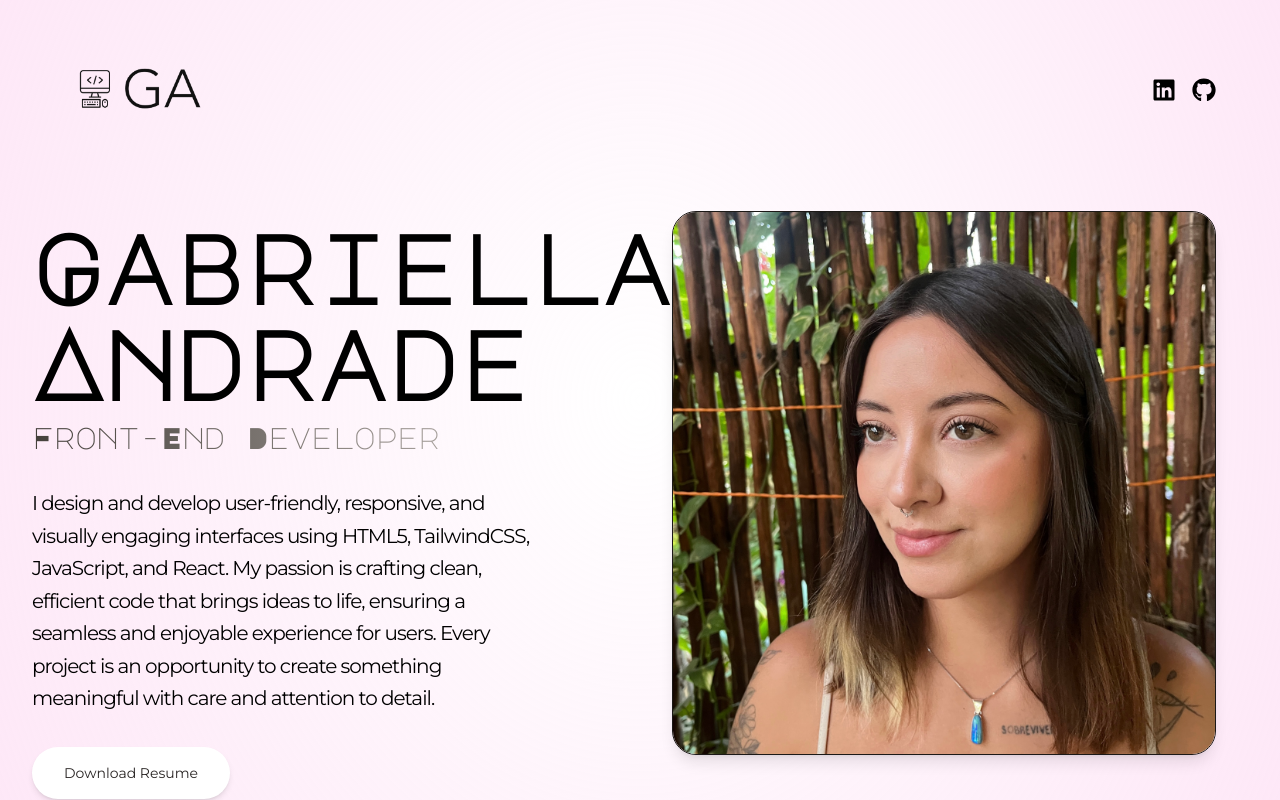
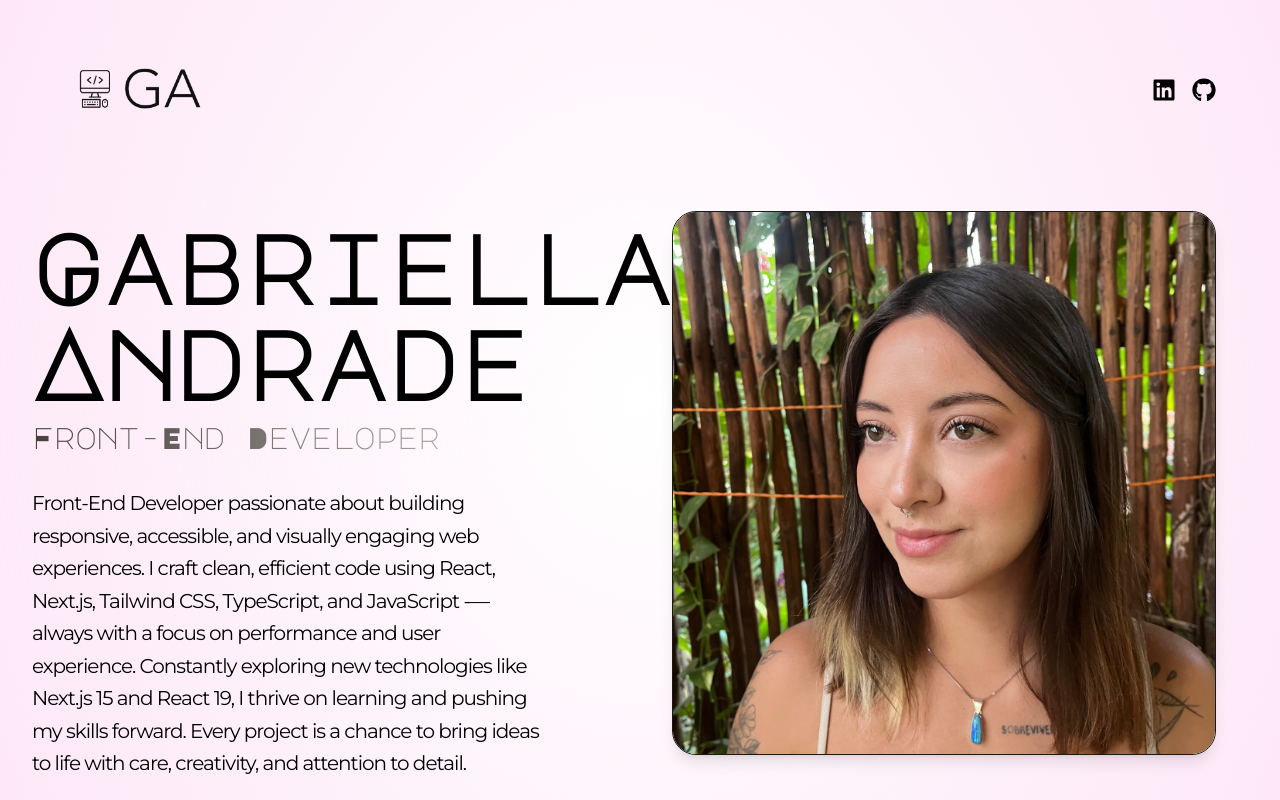
Before and after one commit to gabriellamsa/gabriella-portfolio, a React (Vite) app: page / in a window 1280 px wide. Built offline with nearby package versions, Linux system fonts and the light colour scheme; no server answers.

Commit message:
feat: update Resume

```diff
--- a/src/assets/data/data.js
+++ b/src/assets/data/data.js
@@ -4,7 +4,7 @@ import project3 from "../images/projects/project-3.jpg";
 import project4 from "../images/projects/project-4.jpg";
 import project5 from "../images/projects/project-5.jpg";
 
-export const hero_content = `I design and develop user-friendly, responsive, and visually engaging interfaces using HTML5, TailwindCSS, JavaScript, and React. My passion is crafting clean, efficient code that brings ideas to life, ensuring a seamless and enjoyable experience for users. Every project is an opportunity to create something meaningful with care and attention to detail.`
+export const hero_content = `Front-End Developer passionate about building responsive, accessible, and visually engaging web experiences. I craft clean, efficient code using React, Next.js, Tailwind CSS, TypeScript, and JavaScript -— always with a focus on performance and user experience. Constantly exploring new technologies like Next.js 15 and React 19, I thrive on learning and pushing my skills forward. Every project is a chance to bring ideas to life with care, creativity, and attention to detail.`
 
 export const projects = [
   {
@@ -67,23 +67,23 @@ export const experiences = [
   {
     year: "2024 - Present",
     role: "Front-End Developer",
-    company: "Freelancer",
-    description: `Designed and developed high-performance, fully-responsive web applications using modern front-end technologies. Focused on writing clean, scalable, and maintainable code while ensuring an exceptional user experience. Integrated APIs, optimized performance, and applied best practices in UI/UX to deliver impactful digital solutions.`,
+    company: "Freelance",
+    description: `Developed responsive and high-performance interfaces using React, Next.js, and TypeScript, delivering pixel-perfect UIs and collaborating with clients to meet business goals.`,
     technologies: ["React", "JavaScript", "Tailwind CSS", "Next.js", "REST APIs"],
     projectLink: "https://github.com/gabriellamsa/purific-ar",
   },
   {
     year: "2024 – 2024",
-    role: "Commercial Sales",
-    company: "ALIEST - Escritório Associado Conexão C6 Bank",
-    description: `Led strategic sales initiatives, managed customer relationships, and optimized business processes to drive revenue growth. Developed strong negotiation and communication skills while implementing data-driven sales strategies.`,
+    role: "Sales Consultant",
+    company: "ALIEST Conexão",
+    description: `Managed B2B/B2C sales of financial solutions, emphasizing customer experience and personalized service.`,
     technologies: ["CRM", "Customer Engagement", "Business Development"],
   },
   {
     year: "2021 – 2022",
     role: "Store Manager",
     company: "MOSKKITO",
-    description: `Managed store operations, led a high-performance sales team, and implemented workflow improvements to enhance efficiency. Focused on customer satisfaction, inventory control, and data-driven decision-making to increase profitability.`,
+    description: `Led daily operations, customer service, and team coordination, improving store performance and client satisfaction.`,
     technologies: ["Data Analytics", "Leadership", "Customer Experience"],
   },
 ];
--- a/src/components/Technologies.jsx
+++ b/src/components/Technologies.jsx
@@ -4,7 +4,9 @@ import {
   TbBrandGit,
   TbBrandHtml5,
   TbBrandJavascript,
+  TbBrandNextjs,
   TbBrandNodejs,
+  TbBrandTypescript,
 } from "react-icons/tb";
 import { motion } from "framer-motion";
 
@@ -16,6 +18,8 @@ const technologies = [
   { icon: RiTailwindCssFill, color: "text-cyan-400", delay: 0.8 },
   { icon: TbBrandGit, color: "text-red-400", delay: 1 },
   { icon: TbBrandNodejs, color: "text-emerald-400", delay: 1.2 },
+  { icon: TbBrandNextjs, color: "text-stone-900", delay: 1.4 },
+  { icon: TbBrandTypescript, color: "text-blue-400", delay: 1.6 },
 ];
 
 export const Technologies = () => {
```
Also changed, not shown: 1 other file (tests, documents, lock files or other folders).
